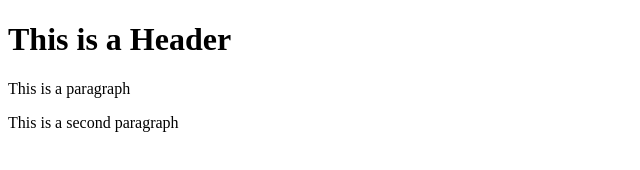
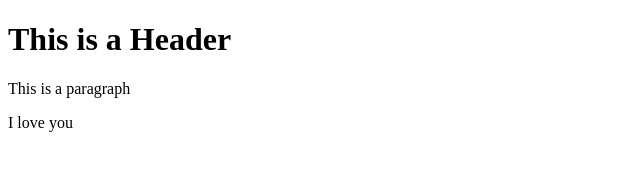
Before and after one commit to Zhaosu/git-test, a website: page index.html in a window 1280 px wide. Shown: the whole page, without its empty margins (0-640 px from the left). Drawn offline with Linux system fonts and the light colour scheme.

Commit message:
fourth commit

```diff
--- a/index.html
+++ b/index.html
@@ -5,6 +5,6 @@
     <body>
         <h1>This is a Header</h1>
         <p>This is a paragraph</p>
-        <p>This is a second paragraph</p>
+        <p>I love you</p>
     </body>
 </html>
```
Also changed, not shown: package.json (added, +24 -0 lines), 2 other files.
